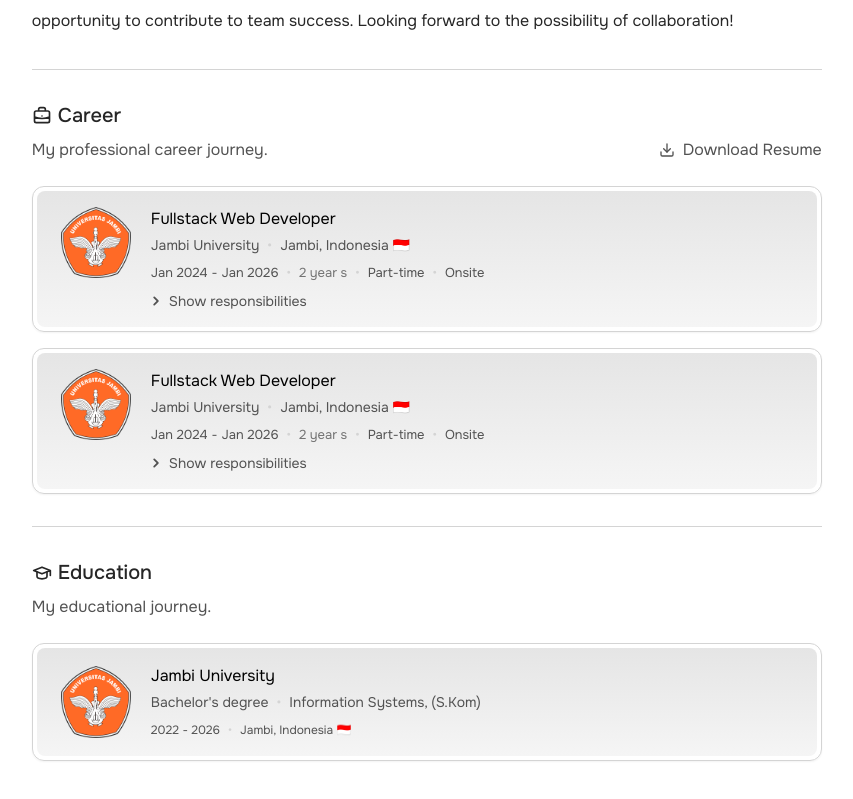
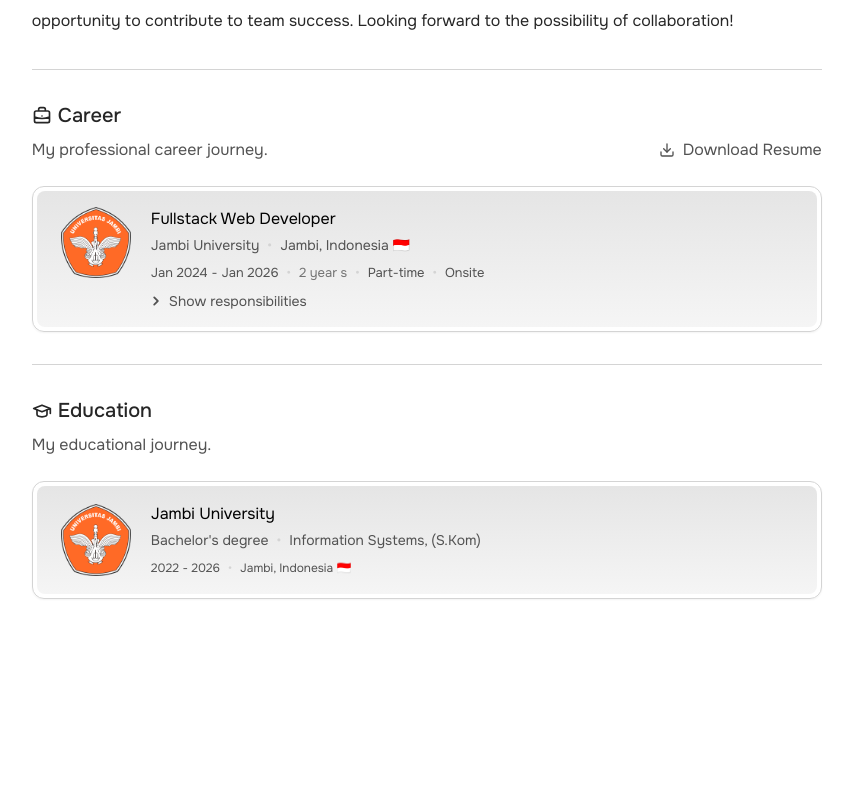
Before and after one commit to satriabahari/satriabahari.site, a Next.js app: page /en/about in a window 1280 px wide. Shown: the part 604-1403 px from the top of the page, without its empty margins (305-1158 px from the left). After the commit the page ends 1251 px from the top, so only its background shows below. Built offline with nearby package versions, Linux system fonts and the light colour scheme.

Commit message:
refactor: delete some career

```diff
--- a/common/constant/carreers.ts
+++ b/common/constant/carreers.ts
@@ -17,21 +17,4 @@ export const CAREERS: CareerProps[] = [
       "Designed user interfaces with professional, responsive designs for both mobile and desktop devices, ensuring easy navigation for an optimal user experience",
     ],
   },
-  {
-    position: "Fullstack Web Developer",
-    company: "Jambi University",
-    logo: "/images/careers/unja.png",
-    location: "Jambi, Indonesia 🇮🇩",
-    location_type: "Onsite",
-    type: "Part-time",
-    start_date: "2024-01",
-    end_date: "2026-01",
-    industry: "school",
-    link: "https://www.unja.ac.id/",
-    responsibilities: [
-      "Developed and managed a portfolio website showcasing my best work and achievements as a Web Developer. The website emphasizes professional design and easy navigation for an optimal user experience",
-      "Designed user interfaces with professional, responsive designs for both mobile and desktop devices, ensuring easy navigation for an optimal user experience",
-      "Designed user interfaces with professional, responsive designs for both mobile and desktop devices, ensuring easy navigation for an optimal user experience",
-    ],
-  },
 ];
--- a/messages/en.json
+++ b/messages/en.json
@@ -38,23 +38,6 @@
           "responsibilities": {
             "responsibility_1": "Developed and managed a portfolio website showcasing my best work and achievements as a Web Developer. The website emphasizes professional design and easy navigation for an optimal user experience",
             "responsibility_2": "Designed user interfaces with professional, responsive designs for both mobile and desktop devices, ensuring easy navigation for an optimal user experience"
-          }
-        },
-        "career_1": {
-          "position": "Fullstack Web Developer",
-          "company": "Jambi University",
-          "logo": "/images/careers/unja.png",
-          "location": "Jambi, Indonesia 🇮🇩",
-          "location_type": "Onsite",
-          "type": "Part-time",
-          "start_date": "2024-01",
-          "end_date": "2026-01",
-          "industry": "school",
-          "link": "https://www.unja.ac.id/",
-          "responsibilities": {
-            "responsibility_1": "Developed and managed a portfolio website showcasing my best work and achievements as a Web Developer. The website emphasizes professional design and easy navigation for an optimal user experience",
-            "responsibility_2": "Designed user interfaces with professional, responsive designs for both mobile and desktop devices, ensuring easy navigation for an optimal user experience",
-            "responsibility_3": "Designed user interfaces with professional, responsive designs for both mobile and desktop devices, ensuring easy navigation for an optimal user experience"
           }
         }
       }
--- a/messages/id.json
+++ b/messages/id.json
@@ -38,23 +38,6 @@
           "responsibilities": {
             "responsibility_1": "Mengembangkan dan mengelola situs web portofolio yang menampilkan karya dan prestasi terbaik saya sebagai Pengembang Web. Situs web ini menekankan desain profesional dan navigasi yang mudah untuk pengalaman pengguna yang optimal.",
             "responsibility_2": "Merancang antarmuka pengguna dengan desain responsif dan profesional untuk kedua perangkat mobile dan desktop, memastikan navigasi yang mudah untuk pengalaman pengguna yang optimal"
-          }
-        },
-        "career_1": {
-          "position": "Pengembang Web Fullstack",
-          "company": "Universitas Jambi",
-          "logo": "/images/careers/unja.png",
-          "location": "Jambi, Indonesia 🇮🇩",
-          "location_type": "Onsite",
-          "type": "Paruh waktu",
-          "start_date": "2024-01",
-          "end_date": "2026-01",
-          "industry": "pendidikan",
-          "link": "https://www.unja.ac.id/",
-          "responsibilities": {
-            "responsibility_1": "Mengembangkan dan mengelola situs web portofolio yang menampilkan karya dan prestasi terbaik saya sebagai Pengembang Web. Situs web ini menekankan desain profesional dan navigasi yang mudah untuk pengalaman pengguna yang optimal.",
-            "responsibility_2": "Merancang antarmuka pengguna dengan desain responsif dan profesional untuk kedua perangkat mobile dan desktop, memastikan navigasi yang mudah untuk pengalaman pengguna yang optimal",
-            "responsibility_3": "Merancang antarmuka pengguna dengan desain responsif dan profesional untuk kedua perangkat mobile dan desktop, memastikan navigasi yang mudah untuk pengalaman pengguna yang optimal"
           }
         }
       }
```
